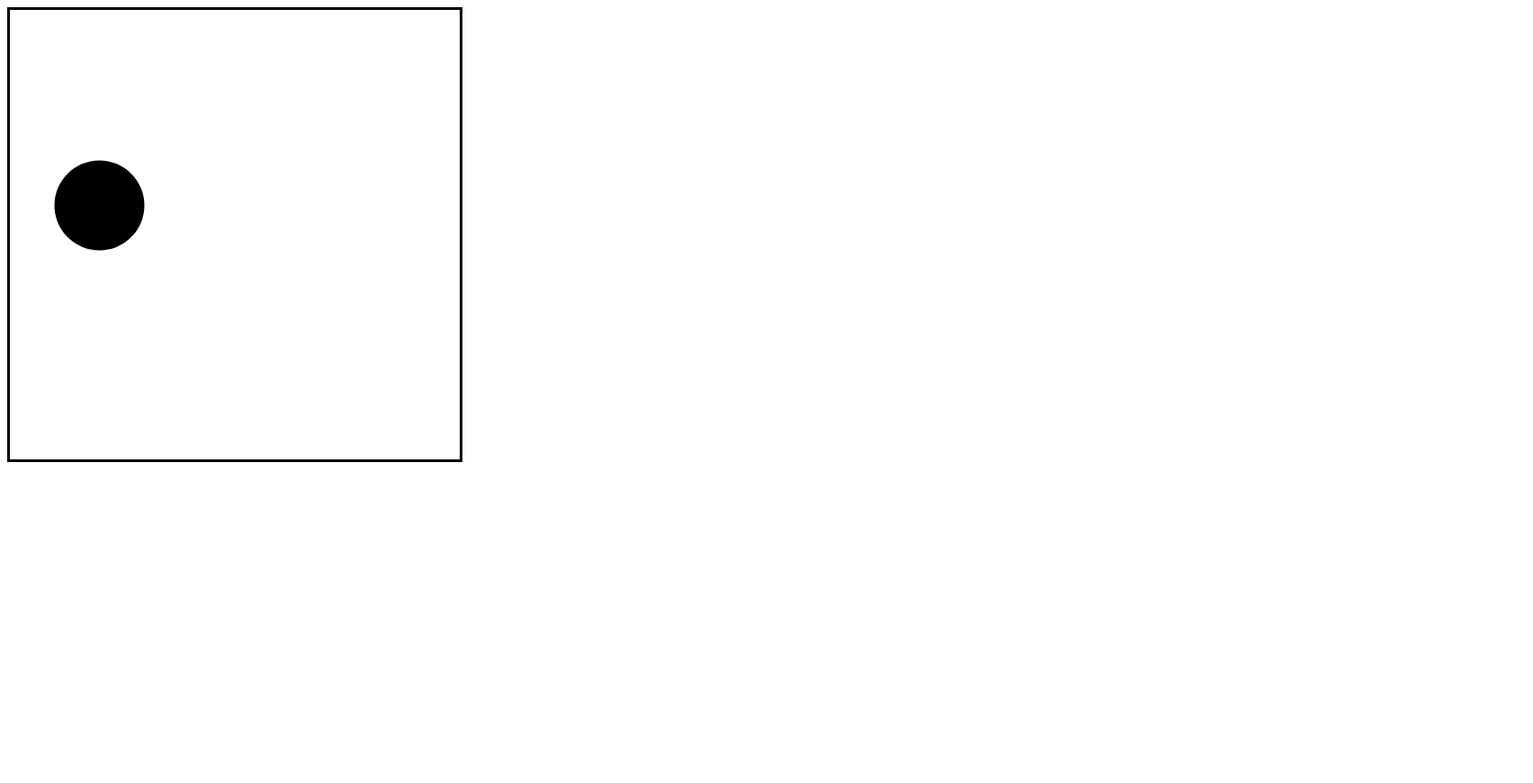
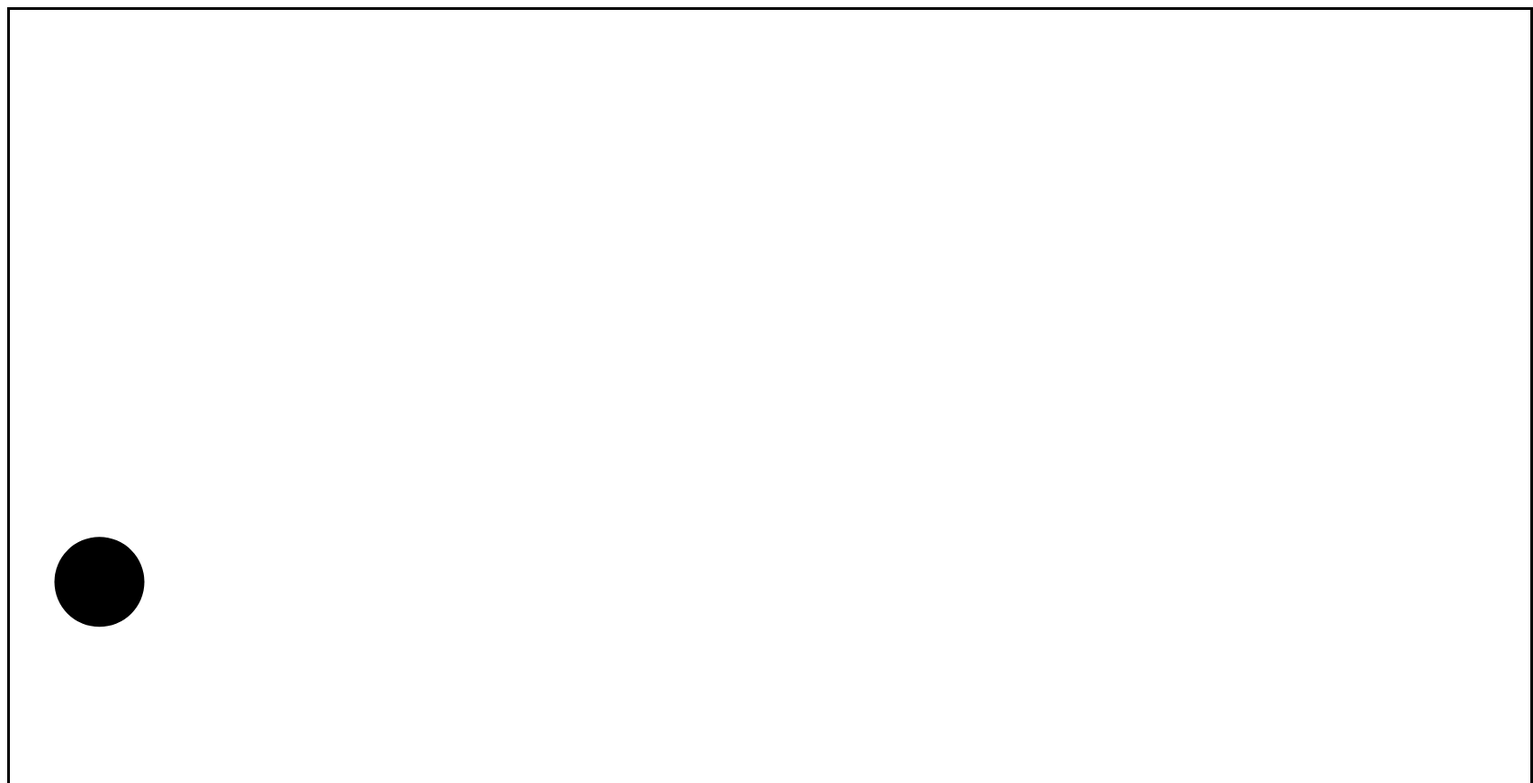
Before and after one commit to Leckller/gravidade, a plain HTML site: page index.html in a window 1280 px wide. Shown: the top 871 px of the page at 90% size, 1704 px wide, since content can reach past the window. Before the commit the page ends 800 px from the top, so only its background shows below. Drawn offline with Linux system fonts and the light colour scheme.

Commit message:
adicoes extras

```diff
--- a/index.html
+++ b/index.html
@@ -9,7 +9,7 @@
 </head>
 <body>
 
-    <canvas id="bolita" width="500" height="500" style="border: solid;">
+    <canvas id="bolita" width="1690" height="860" style="border: solid;">
         Seu navegador não suporta o canvas.
     </canvas>
 
--- a/script.js
+++ b/script.js
@@ -9,7 +9,7 @@ const ball = {
   x: 250,
   y: 50,
   helding: false,
-  gravidade: 0.1
+  gravidade: 1
 }
 
 let { raio, vetorX, vetorY, x, y, helding, gravidade } = ball
@@ -64,7 +64,7 @@ function move() {
   if (y > cnvs.height - raio) {
     y = cnvs.height - raio
     vetorY *= -1
-    vetorY += 0.8
+    vetorY += y / 300
   }
   if (x > cnvs.width - raio || x < 0 + raio) {
     if (x > cnvs.width - raio) vetorX *= -1, x = cnvs.width - raio, vetorX += 0.5
@@ -80,6 +80,8 @@ function loopB() {
   move()
 }
 
+console.log(window.innerHeight)
+
 window.onload = () => {
   loopB()
 }
```
